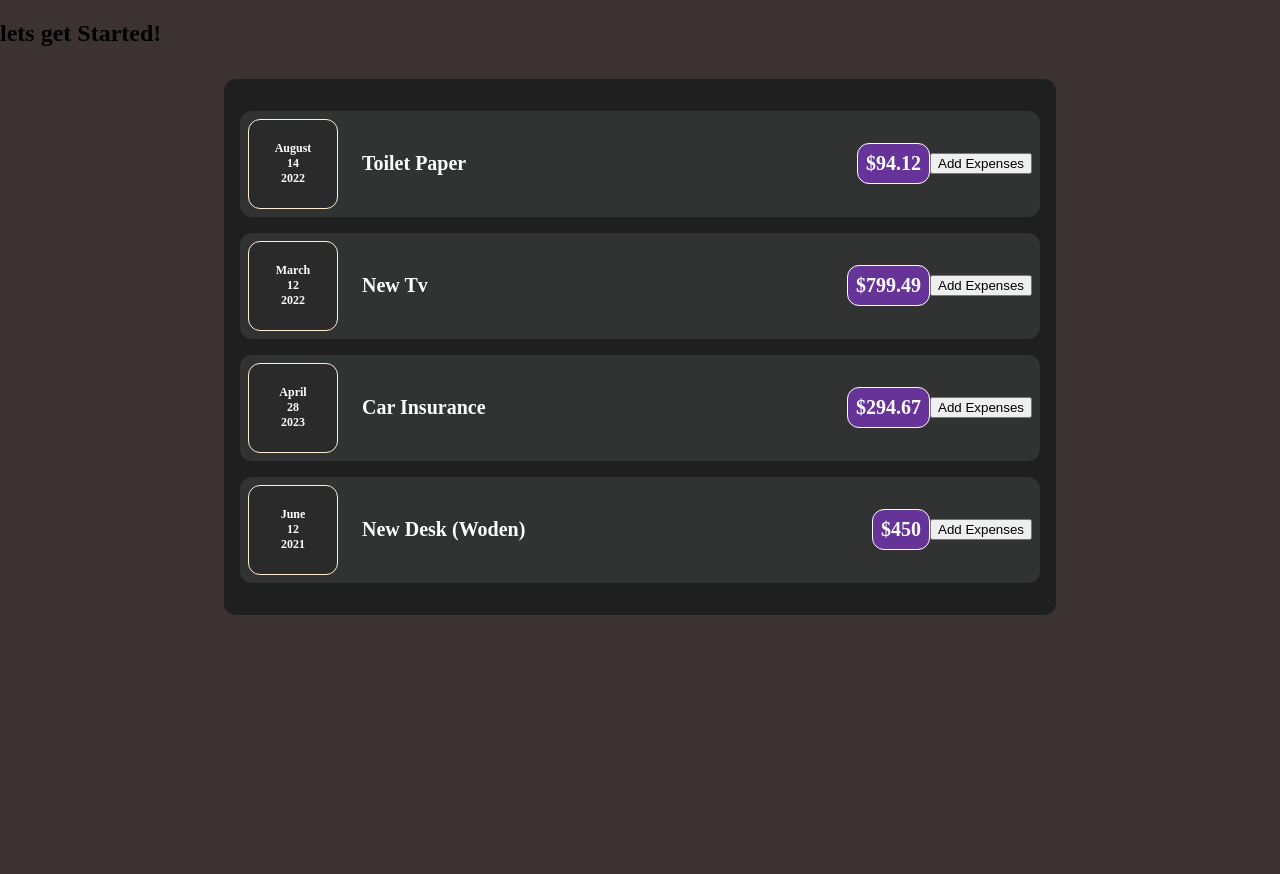
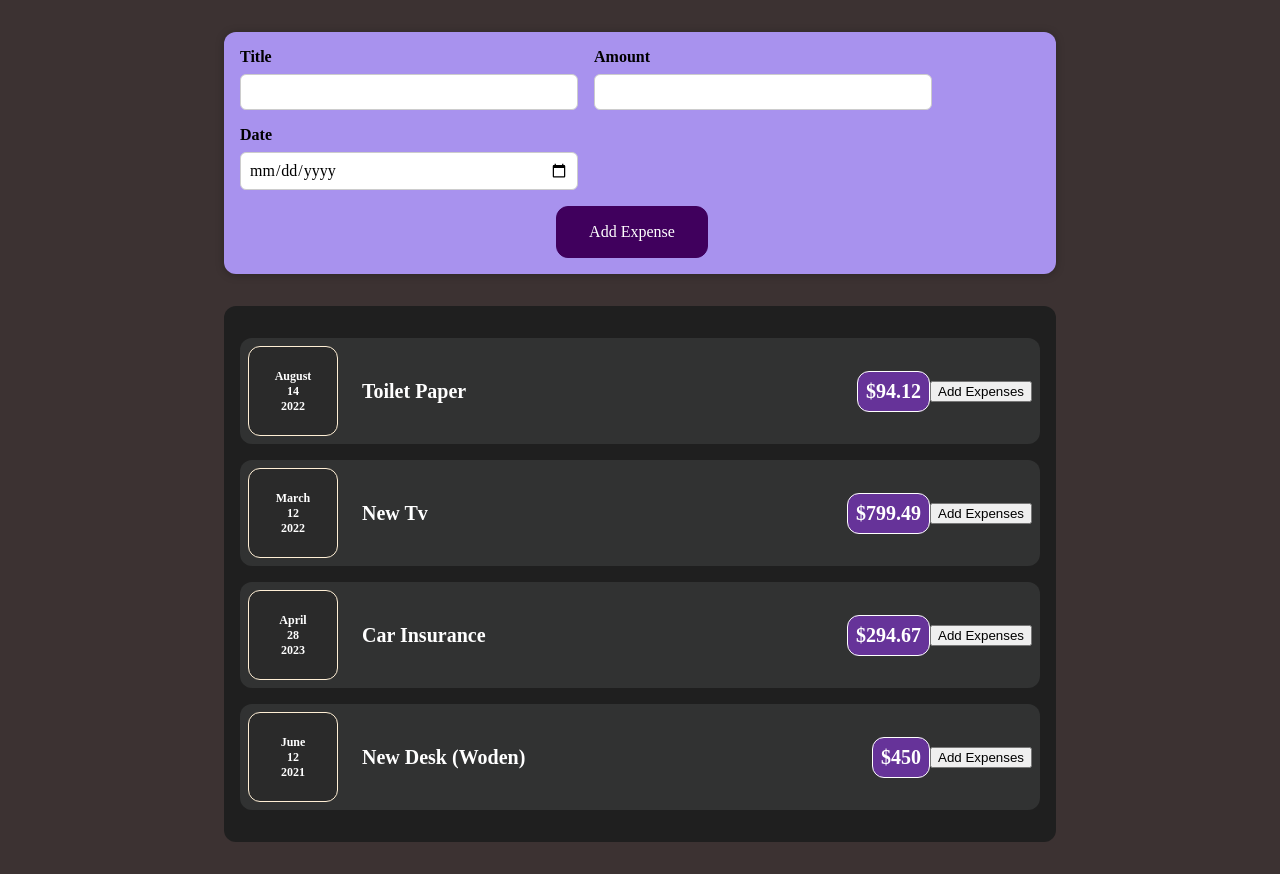
Before and after one commit to Chikmurgechetan/react, a React (Create React App) app: page / in a window 1280 px wide. Before the commit the page ends 800 px from the top, so only its background shows below. Built offline with nearby package versions, Linux system fonts and the light colour scheme.

Commit message:
Add the ExpenseForm

```diff
--- a/src/App.js
+++ b/src/App.js
@@ -1,16 +1,9 @@
-import React,{useState} from "react";
+ import React from "react";
 import Expenses from "./Components/Expenses/Expenses";
-
+ import NewExpense from "./Components/NewExpense/NewExpense";
 
 const App =() => {
 
-  const deleteHandler = (amount) =>{
-    console.log(amount);
-    expense = data.filter((item)=>
-    item.amount !== amount);
-    setData(expense);
-    console.log(expense);
-  };
 
   let expense =[
     {
@@ -35,11 +28,11 @@
     },
 
   ];
-  const [data, setData] = useState(expense);
   return (
     <div>
-      <h2>lets get Started!</h2>
-     <Expenses items={data} deleteHandler={deleteHandler} />
+    <NewExpense/>
+
+     <Expenses items={expense} />
     </div>
   );
 }
--- a/src/Components/Expenses/ExpenseItem.js
+++ b/src/Components/Expenses/ExpenseItem.js
@@ -26,6 +26,7 @@
    return (
 
         <Card className='expense-item'>
+
         <ExpenseDate date={props.date}/>
          <ExpensesDetails amount={amount} title={props.title}/>
 
--- /dev/null
+++ b/src/Components/NewExpense/ExpenseForm.css
@@ -0,0 +1,26 @@
+.new-expense__controls {
+    display: flex;
+    flex-wrap: wrap;
+    gap: 1rem;
+    margin-bottom: 1rem;
+    text-align: left;
+  }
+
+  .new-expense__control label {
+    font-weight: bold;
+    margin-bottom: 0.5rem;
+    display: block;
+  }
+
+  .new-expense__control input {
+    font: inherit;
+    padding: 0.5rem;
+    border-radius: 6px;
+    border: 1px solid #ccc;
+    width: 20rem;
+    max-width: 100%;
+  }
+
+  .new-expense__actions {
+    text-align:right;
+}
--- /dev/null
+++ b/src/Components/NewExpense/ExpenseForm.js
@@ -0,0 +1,39 @@
+import React from "react";
+
+import './ExpenseForm.css';
+
+const ExpenseForm = () =>{
+
+    const titleChangeHandler = (event) =>{
+       console.log(event.target.value);
+    }
+    const amountChangeHandler = (event) => {
+        console.log(event.target.value);
+    }
+
+    const dateChangeHandler = (event) =>{
+        console.log(event.target.value);
+    }
+    return (
+   <form>
+    <div className="new-expense__controls">
+        <div className="new-expense__control">
+        <label>Title</label>
+        <input type="text" onChange={titleChangeHandler} />
+        </div>
+        <div className="new-expense__control">
+        <label>Amount</label>
+        <input type="number" min="0.01" step="0.01" onChange={amountChangeHandler}/>
+        </div>
+        <div className="new-expense__control">
+        <label>Date</label>
+        <input type="date" min="2021-01-01" max="2023-12-31" onChange={dateChangeHandler} />
+        </div>
+        </div>
+        <div className="new-expense__actions"></div>
+           <button type="submit">Add Expense</button>
+   </form>
+   );
+}
+
+export default ExpenseForm;
--- /dev/null
+++ b/src/Components/NewExpense/NewExpense.css
@@ -0,0 +1,39 @@
+.new-expense {
+    background-color: #a892ee;
+    padding: 1rem;
+    margin: 2rem auto;
+    width: 50rem;
+    max-width: 95%;
+    border-radius: 12px;
+    text-align: center;
+    box-shadow: 0 1px 8px rgba(0, 0, 0, 0.25);
+  }
+
+  .new-expense button {
+    font: inherit;
+    cursor: pointer;
+    padding: 1rem 2rem;
+    border: 1px solid #40005d;
+    background-color: #40005d;
+    color: white;
+    border-radius: 12px;
+    margin-right: 1rem;
+    text-align: right;
+  }
+
+  .new-expense button:hover,
+  .new-expense button:active {
+    background-color: #510674;
+    border-color: #510674;
+  }
+
+  .new-expense button.alternative {
+    color: #220131;
+    border-color: transparent;
+    background-color: transparent;
+  }
+
+  .new-expense button.alternative:hover,
+  .new-expense button.alternative:active {
+    background-color: #ddb3f8;
+  }
--- /dev/null
+++ b/src/Components/NewExpense/NewExpense.js
@@ -0,0 +1,10 @@
+import React from "react"
+import ExpenseForm from "./ExpenseForm";
+import './NewExpense.css';
+const NewExpense = () =>{
+    return <div className="new-expense">
+        <ExpenseForm></ExpenseForm>
+    </div>
+}
+
+export default NewExpense;
```
